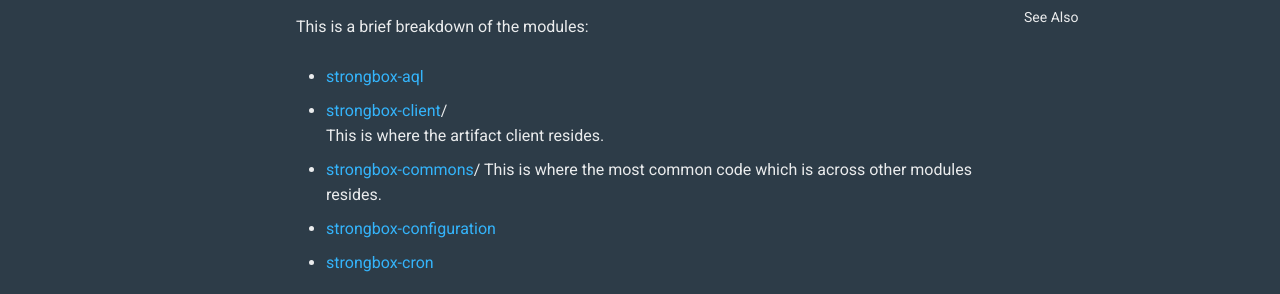
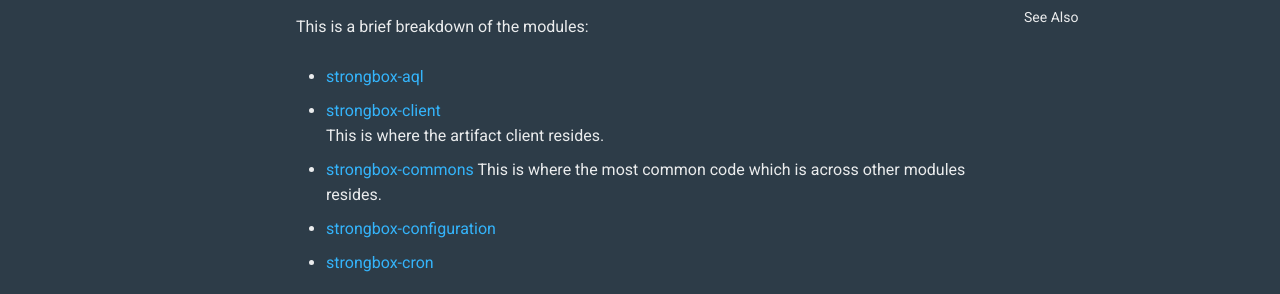
Before and after one commit to strongbox/strongbox-docs, an MkDocs documentation site: the page built from docs/developer-guide/project-structure.md, in a window 1280 px wide and 900 px high. Shown: the part 403-697 px from the top of the window. Built offline with MkDocs 1.6.1 and Material for MkDocs 9.7.7, drawn with Linux system fonts in a browser that asks for light colours; comment, search, counter and statistics services are not loaded.

Commit message:
Updated The Wiki Page
Updated the wiki page, according to the new modules

```diff
--- a/docs/developer-guide/project-structure.md
+++ b/docs/developer-guide/project-structure.md
@@ -8,10 +8,10 @@ This is a brief breakdown of the modules:
 
 * [strongbox-aql](https://github.com/strongbox/strongbox/tree/master/strongbox-aql)
 
-* [strongbox-client]/
+* [strongbox-client]
     This is where the artifact client resides.
 
-* [strongbox-commons]/
+* [strongbox-commons]
     This is where the most common code which is across other modules resides.
 
 * [strongbox-configuration](https://github.com/strongbox/strongbox/tree/master/strongbox-configuration)
```
Also changed, not shown: other parts of docs/developer-guide/project-structure.md (+1 -0 lines).
